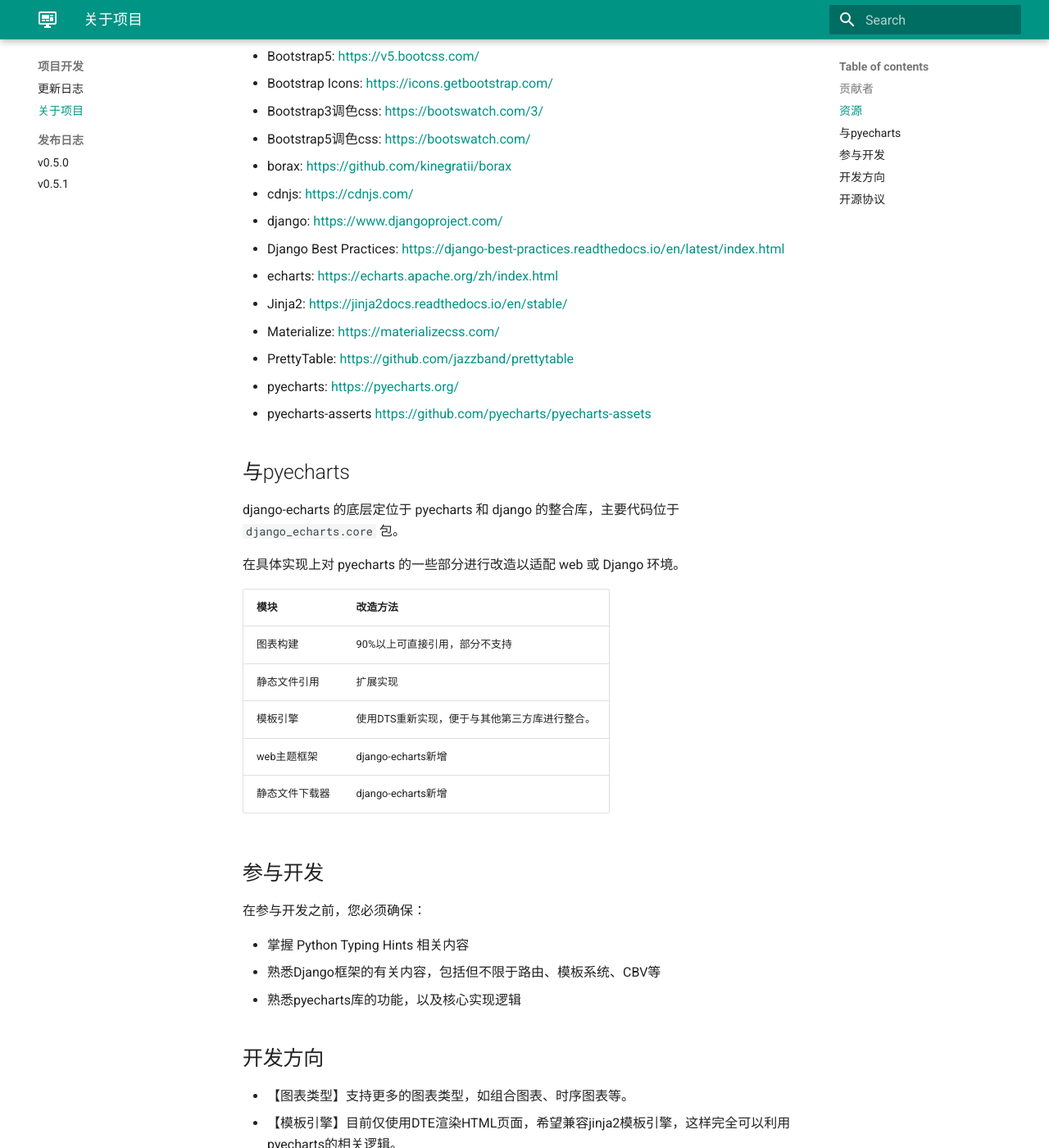
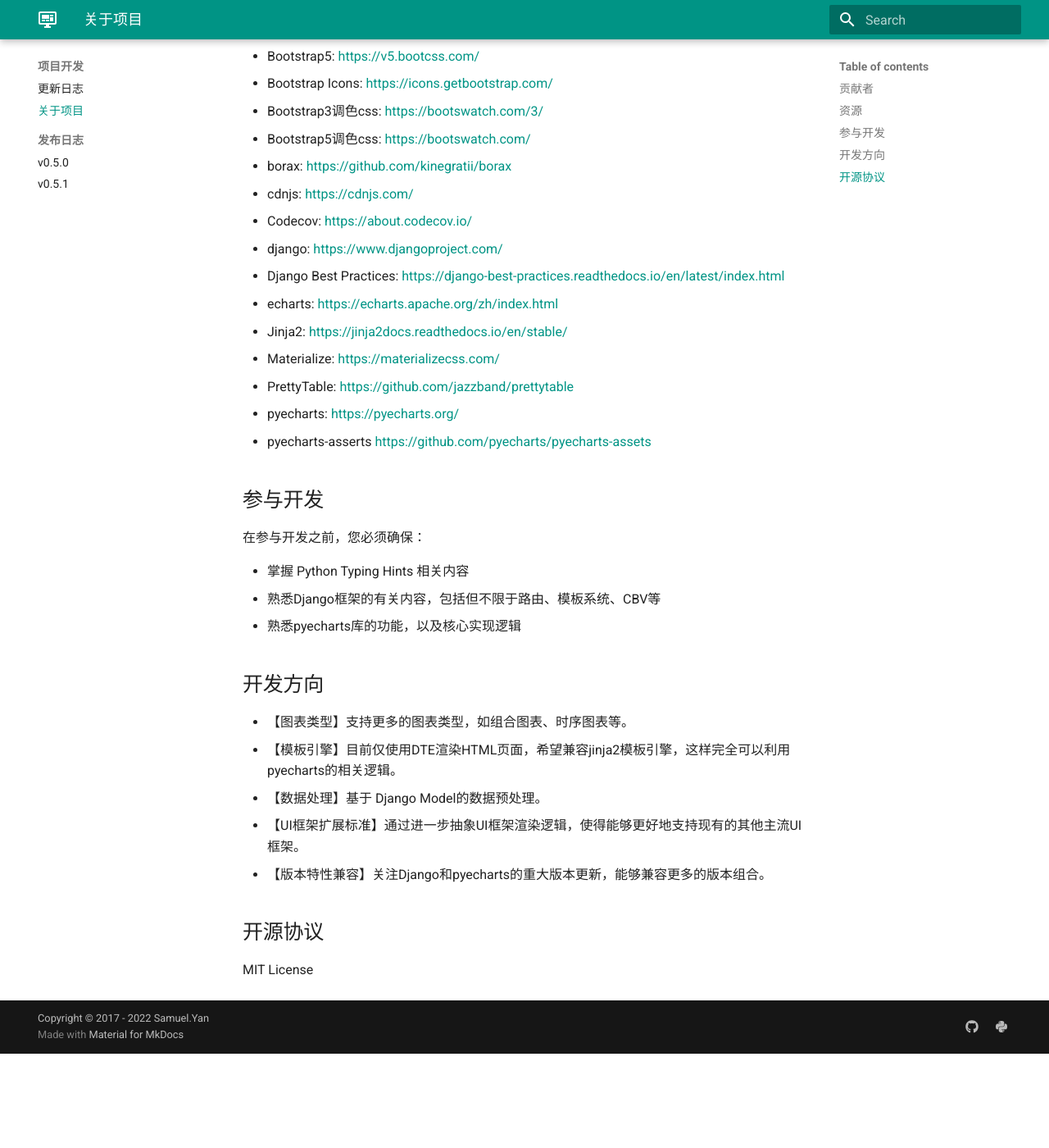
Before and after one commit to kinegratii/django-echarts, an MkDocs documentation site: the page built from docs/about.md, in a window 1280 px wide and 1400 px high, scrolled down 463 px. Shown: the whole window at 82% size. Built offline with MkDocs 1.6.1 and Material for MkDocs 9.7.7, drawn with Linux system fonts in a browser that asks for light colours; after the commit the page ends 1748 px from its top, so only the background shows below that.

Commit message:
Update document

```diff
--- a/docs/about.md
+++ b/docs/about.md
@@ -16,6 +16,7 @@
 - Bootstrap5调色css: [ https://bootswatch.com/](https://bootswatch.com/)
 - borax: [https://github.com/kinegratii/borax](https://github.com/kinegratii/borax)
 - cdnjs: [https://cdnjs.com/](https://cdnjs.com/)
+- Codecov: [https://about.codecov.io/](https://about.codecov.io/)
 - django: [https://www.djangoproject.com/](https://www.djangoproject.com/)
 - Django Best Practices: [https://django-best-practices.readthedocs.io/en/latest/index.html](https://django-best-practices.readthedocs.io/en/latest/index.html)
 - echarts: [https://echarts.apache.org/zh/index.html](https://echarts.apache.org/zh/index.html)
@@ -25,19 +26,7 @@
 - pyecharts: [https://pyecharts.org/](https://pyecharts.org/)
 - pyecharts-asserts [https://github.com/pyecharts/pyecharts-assets](https://github.com/pyecharts/pyecharts-assets)
 
-## 与pyecharts
 
-django-echarts 的底层定位于 pyecharts 和 django 的整合库，主要代码位于 `django_echarts.core` 包。
-
-在具体实现上对 pyecharts 的一些部分进行改造以适配 web 或 Django 环境。
-
-| 模块           | 改造方法                                      |
-| -------------- | --------------------------------------------- |
-| 图表构建       | 90%以上可直接引用，部分不支持                 |
-| 静态文件引用   | 扩展实现                                      |
-| 模板引擎       | 使用DTS重新实现，便于与其他第三方库进行整合。 |
-| web主题框架    | django-echarts新增                            |
-| 静态文件下载器 | django-echarts新增                            |
 
 ## 参与开发
 
```
Also changed, not shown: README.md (+2 -1 lines), docs/changelog.md (+1 -1 lines), docs/index.md (+1 -1 lines), docs/release-note/v051.md (+1 -1 lines).
